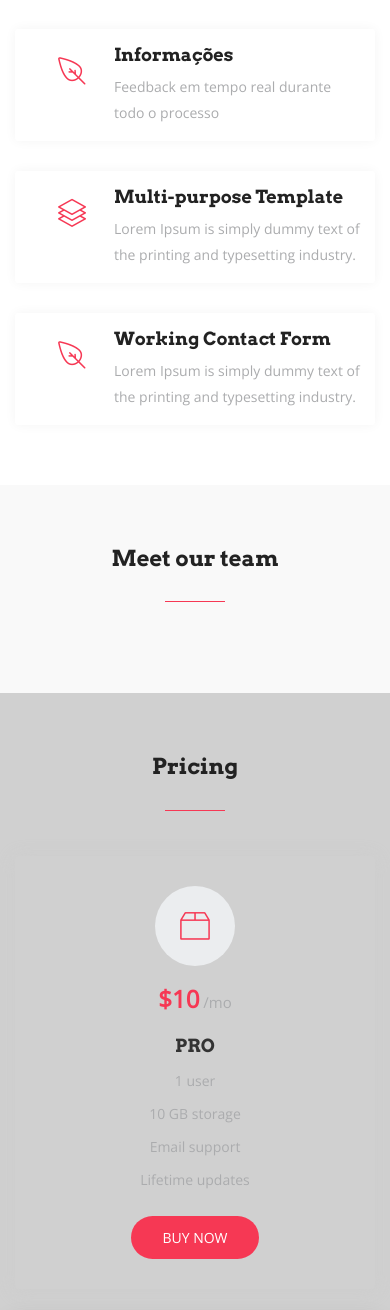
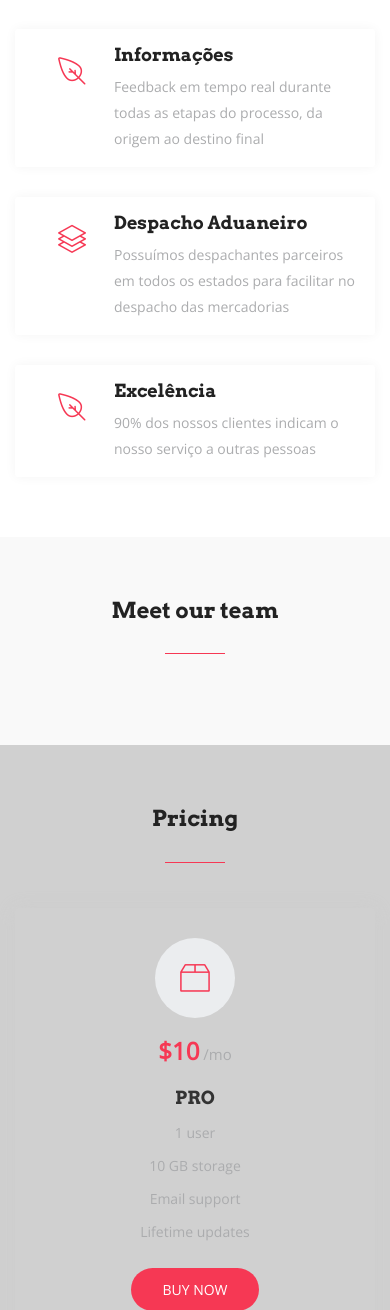
Before and after one commit to angheben/ANG-Trading, a Django app: page / in a window 390 px wide. Shown: the part 3772-5082 px from the top of the page. Run offline with Django 4.2, Linux system fonts and the light colour scheme; data comes from the database, SQL or seed files in the repository; both versions use the stored data as it was after the commit; data that the repository does not hold is empty; some libraries are stand-ins or nearby versions; some web fonts are replaced.

Commit message:
A special fucking day!

```diff
--- a/core/models.py
+++ b/core/models.py
@@ -32,7 +32,18 @@ class Service(models.Model):
         ('lni-users', 'Users'),
         ('lni-layers', 'Design'),
         ('lni-mobile', 'Mobile'),
-        ('lni-rocket', 'Rocket')
+        ('lni-rocket', 'Rocket'),
+        ('lni-linkedin', 'Linkedin'),
+        ('lni-car', 'Car'),
+        ('lni-chevron-left', 'Left Arrow'),
+        ('lni-chevron-right', 'Right Arrow'),
+        ('lni-chrome', 'Chrome'),
+        ('lni-comments', 'Comments'),
+        ('lni-check-box', 'Slá'),
+        ('lni-list', 'Document'),
+        ('lni-map', 'Map'),
+        ('lni-move', 'Move'),
+        ('lni-package', 'Package')
     )
     service = models.CharField(name='Service', max_length=100)
     description = models.TextField(name='Description', max_length=100)
--- a/core/static/css/main.css
+++ b/core/static/css/main.css
@@ -1009,7 +1009,7 @@ hr {
 
 .testimonial {
   position: relative;
-  background-color: #F63854;
+  background-color: #D3D3D3;
 }
 
 .testimonial-item {
--- a/core/templates/action.html
+++ /dev/null
@@ -1,16 +0,0 @@
-{% load static %}
-<section id="cta" class="section-padding">
-      <div class="container">
-        <div class="row">
-          <div class="col-lg-6 col-md-6 col-xs-12 wow fadeInLeft" data-wow-delay="0.3s">
-            <div class="cta-text">
-              <h4>Get 30 days free trial</h4>
-              <p>Praesent imperdiet, tellus et euismod euismod, risus lorem euismod erat, at finibus neque odio quis metus. Donec vulputate arcu quam. </p>
-            </div>
-          </div>
-          <div class="col-lg-6 col-md-6 col-xs-12 text-right wow fadeInRight" data-wow-delay="0.3s">
-            </br><a href="#" class="btn btn-common">Register Now</a>
-          </div>
-        </div>
-      </div>
-    </section>
--- a/core/templates/features.html
+++ b/core/templates/features.html
@@ -50,7 +50,7 @@
                 </span>
                 <div class="text">
                   <h4> Informações </h4>
-                  <p> Feedback em tempo real durante todo o processo </p>
+                  <p> Feedback em tempo real durante todas as etapas do processo, da origem ao destino final </p>
                 </div>
               </div>
               <div class="box-item wow fadeInRight" data-wow-delay="0.6s">
@@ -58,8 +58,8 @@
                   <i class="lni-layers"></i>
                 </span>
                 <div class="text">
-                  <h4>Multi-purpose Template</h4>
-                  <p>Lorem Ipsum is simply dummy text of the printing and typesetting industry.</p>
+                  <h4> Despacho Aduaneiro </h4>
+                  <p> Possuímos despachantes parceiros em todos os estados para facilitar no despacho das mercadorias </p>
                 </div>
               </div>
               <div class="box-item wow fadeInRight" data-wow-delay="0.9s">
@@ -67,8 +67,8 @@
                   <i class="lni-leaf"></i>
                 </span>
                 <div class="text">
-                  <h4>Working Contact Form</h4>
-                  <p>Lorem Ipsum is simply dummy text of the printing and typesetting industry.</p>
+                  <h4> Excelência </h4>
+                  <p> 90% dos nossos clientes indicam o nosso serviço a outras pessoas </p>
                 </div>
               </div>
             </div>
--- a/core/templates/index.html
+++ b/core/templates/index.html
@@ -29,10 +29,6 @@
     <!-- Testimonial Section Start -->
         {% include 'testimonial.html' %}
     <!-- Testimonial Section End -->
-
-    <!-- Call To Action Section Start -->
-        {% include 'action.html' %}
-    <!-- Call To Action Section Start -->
 
     <!-- Contact Section Start -->
         {% include 'contact.html' %}
--- a/core/templates/services.html
+++ b/core/templates/services.html
@@ -15,7 +15,7 @@
                 <i class="{{ s.Icon }}"></i>
               </div>
               <div class="services-content">
-                <h3><a href="{{ s.service }}"> Test </a></h3>
+                <h3><a href="{{ s.service }}"> {{ s.Service }} </a></h3>
                 <p> {{ s.Description }}</p>
               </div>
             </div>
--- a/core/templates/testimonial.html
+++ b/core/templates/testimonial.html
@@ -1,10 +1,11 @@
 {% load static %}
-<section id="testimonial" class="testimonial section-padding">
+<section id="testimonial" class="testimonial section-padding" style="background-color: Black;">
       <div class="container">
         <div class="row justify-content-center">
           <div class="col-lg-12 col-md-12 col-sm-12 col-xs-12">
             <div id="testimonials" class="owl-carousel wow fadeInUp" data-wow-delay="1.2s">
               <div class="item">
+                <h1 id="Testimonial_Title" style="text-align: center; color: white;"> Testemunhos </h1>
                 <div class="testimonial-item">
                   <div class="img-thumb">
                     <img src="{& static 'images/testimonial/img1.jpg' %}" alt="">
```
Also changed, not shown: db.sqlite3.
